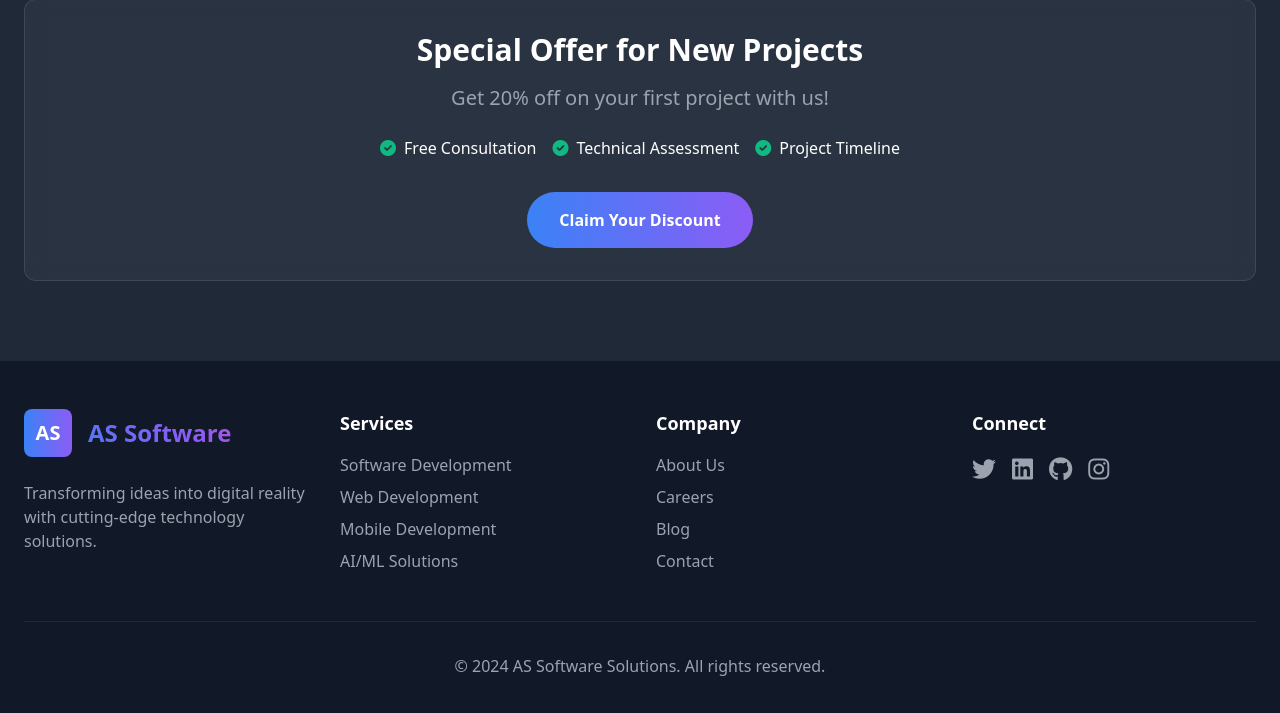
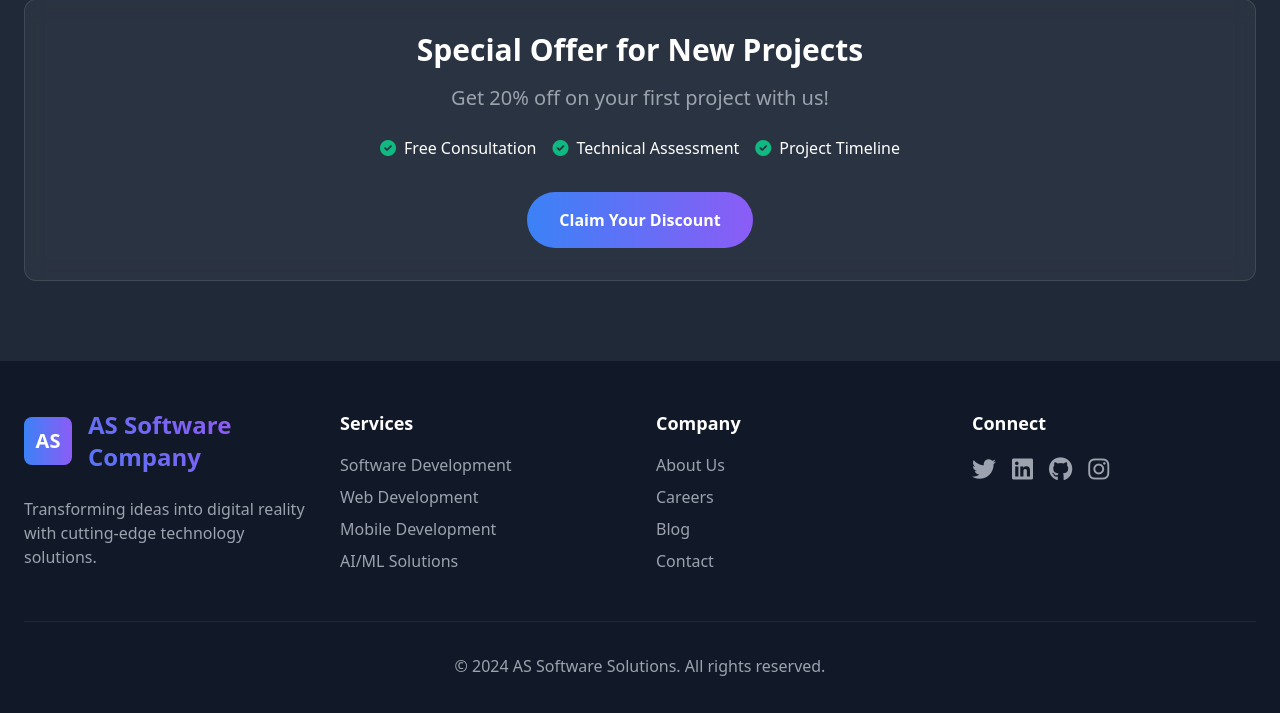
Before and after one commit to AmolLondhe1234/company, a Django app: page / in a window 1280 px wide. Shown: the part 5565-6278 px from the top of the page. Run offline with Django 5.2, Linux system fonts and the light colour scheme.

Commit message:
Update index.html

```diff
--- a/company_app/templates/index.html
+++ b/company_app/templates/index.html
@@ -3,7 +3,7 @@
 <head>
     <meta charset="UTF-8">
     <meta name="viewport" content="width=device-width, initial-scale=1.0">
-    <title>AS Software Solutions - Advanced Technology Services</title>
+    <title>AS Software Company- Advanced Technology Services</title>
     <meta name="description" content="AS Software Solutions provides advanced technology services and software solutions to help businesses succeed. Our expertise includes web development, mobile apps, cloud computing, and more.">
     <meta name="keywords" content="AS Software Solutions, technology services, software solutions, web development, mobile apps, cloud computing">
     <link href="https://cdnjs.cloudflare.com/ajax/libs/tailwindcss/2.2.19/tailwind.min.css" rel="stylesheet">
@@ -718,7 +718,7 @@ class DigitalSolution {
                             <div class="w-12 h-12 bg-gradient-to-r from-blue-500 to-purple-500 rounded-lg"></div>
                             <span class="absolute top-1/2 left-1/2 transform -translate-x-1/2 -translate-y-1/2 text-white font-bold text-xl">AS</span>
                         </div>
-                        <span class="text-2xl font-bold gradient-text">AS Software</span>
+                        <span class="text-2xl font-bold gradient-text">AS Software Company</span>
                     </div>
                     <p class="text-gray-400">Transforming ideas into digital reality with cutting-edge technology solutions.</p>
                 </div>
```
